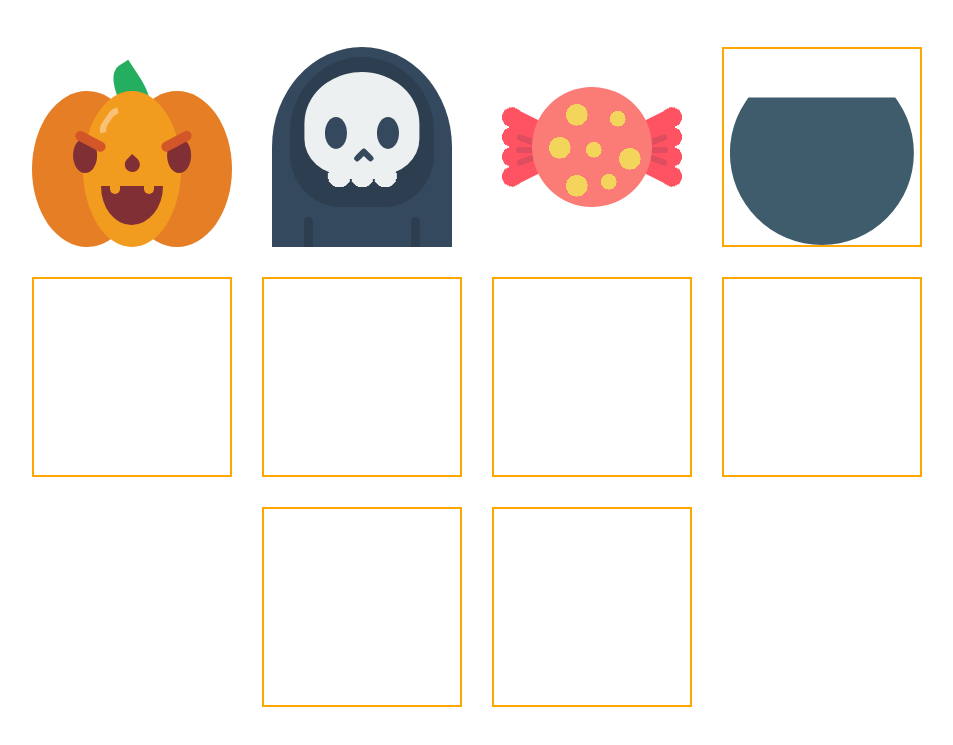
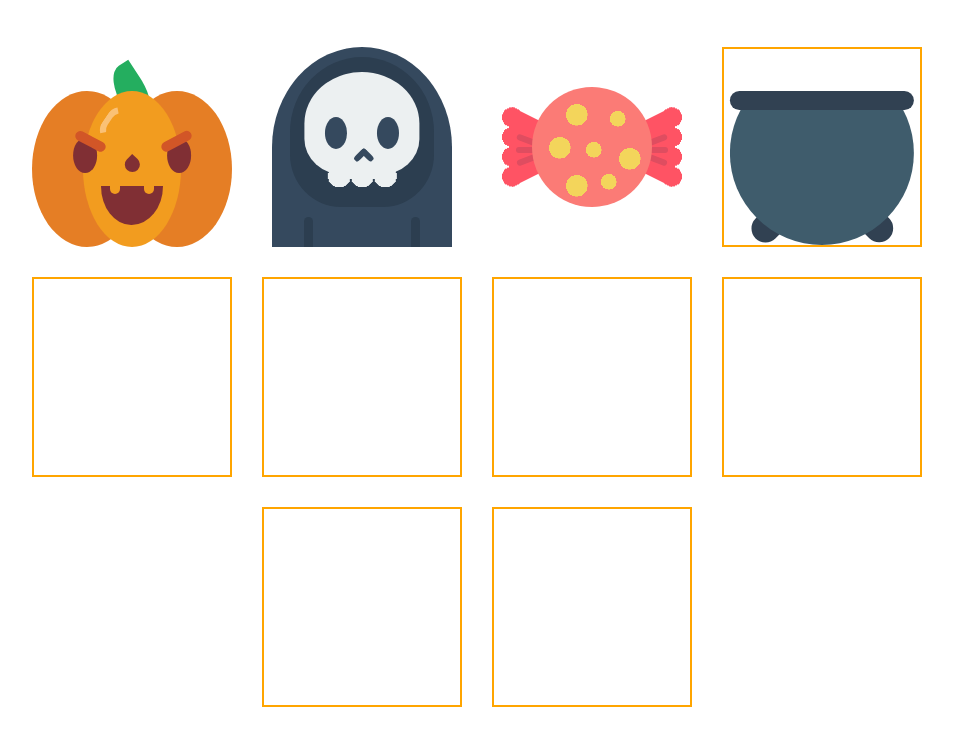
Before and after one commit to nat-davydova/halloween-icons, a website built with Vite: page index.html in a window 1280 px wide. Shown: the part 173-918 px from the top of the page, without its empty margins (163-1116 px from the left). Built offline with nearby package versions, Linux system fonts and the light colour scheme.

Commit message:
cauldron: add top part above the cut uot part

```diff
--- a/index.html
+++ b/index.html
@@ -76,7 +76,10 @@
       <!-- CAULDRON ICON-->
       <div class="cauldron icon icon--bordered">
         <div class="cauldron__brew"></div>
-        <div class="cauldron__main"></div>
+        <div class="cauldron__main">
+          <div class="cauldron__top"></div>
+          <div class="cauldron__inner"></div>
+        </div>
       </div>
 
       <div class="icon icon--bordered"></div>
--- a/style.css
+++ b/style.css
@@ -594,6 +594,7 @@ body a {
 
 .cauldron {
     --cauldron-color: #3F5C6C;
+    --cauldron-shadow-color: #314152;
 
     position: relative;
 }
@@ -612,7 +613,50 @@ body a {
     height: 94%;
     width: 94%;
     transform: translateX(-50%);
+}
+
+.cauldron__inner {
+    position: absolute;
+    width: 100%;
+    height: 100%;
     background-color: var(--cauldron-color);
     border-radius: 50%;
     clip-path: polygon(0 100%, 100% 100%, 100% var(--cauldron-cut-out-percentage), 0% var(--cauldron-cut-out-percentage));
+    z-index: 1;
 }
+
+.cauldron__main:before,
+.cauldron__main:after {
+    --cauldron-legs-x-offset: 15%;
+
+    position: absolute;
+    bottom: 0;
+    display: block;
+    content: '';
+    width: 15%;
+    height: 25%;
+    background-color: var(--cauldron-shadow-color);
+    border-radius: 50px;
+    z-index: -1;
+}
+
+.cauldron__main:before {
+    left: var( --cauldron-legs-x-offset);
+    transform: rotate(45deg);
+}
+
+.cauldron__main:after {
+    right: var( --cauldron-legs-x-offset);
+    transform: rotate(-45deg);
+}
+
+.cauldron__top {
+    position: absolute;
+    left: 0;
+    top: calc(var(--cauldron-cut-out-percentage) / 1.2);
+    width: 100%;
+    height: 10%;
+    background-color: var(--cauldron-shadow-color);
+    border-radius: 50px;
+    z-index: 3;
+}
```
